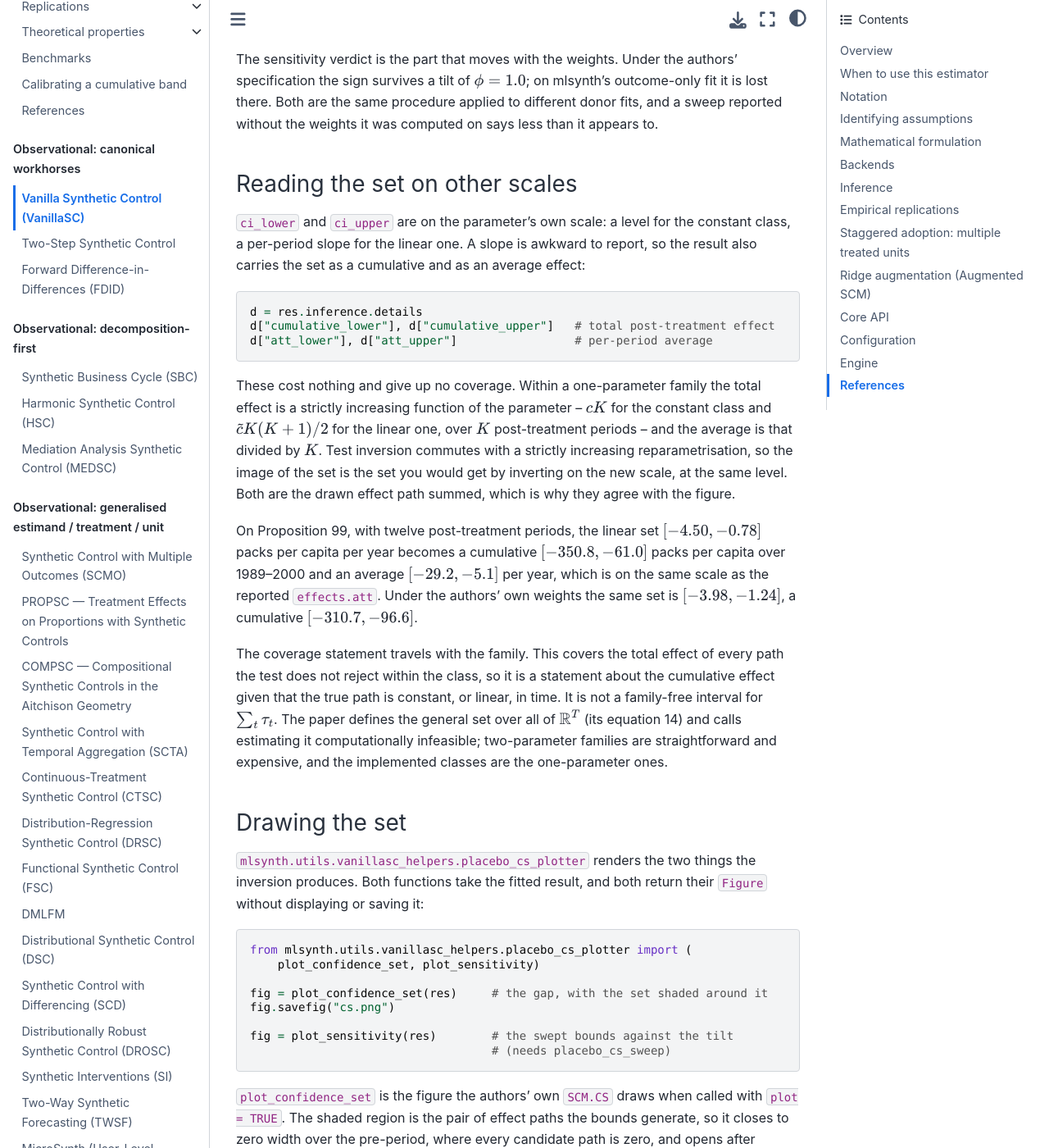
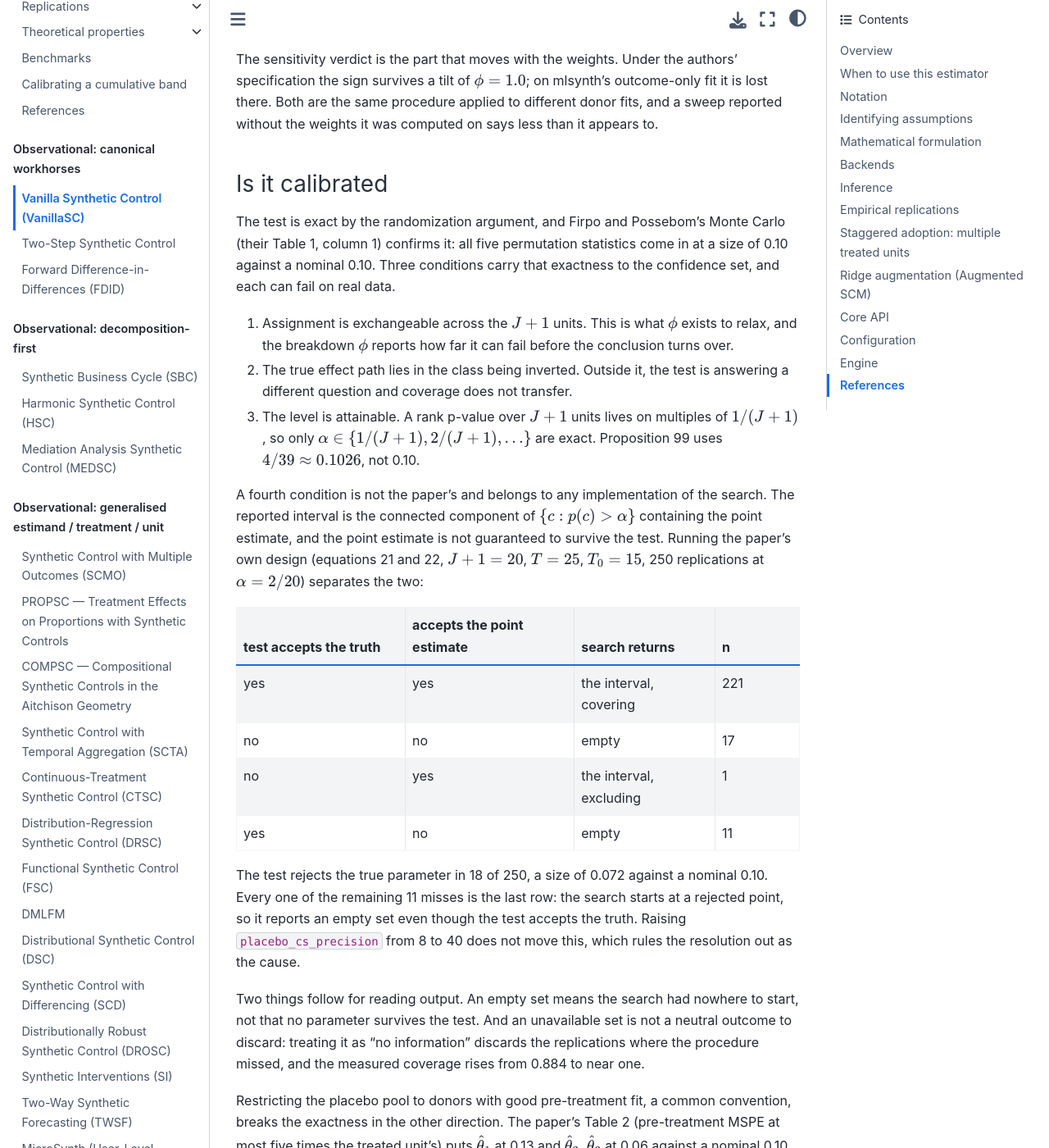
Before and after one commit to jgreathouse9/mlsynth, a Sphinx documentation site: the page built from docs/vanillasc.rst, in a window 1280 px wide and 1400 px high, scrolled down 28910 px. Shown: the whole window at 82% size. Built offline with Sphinx 7.4.7 and the Sphinx Book theme 1.1.4, drawn with Linux system fonts in a browser that asks for light colours; pages that are not in the unit, such as notebooks, are missing from menus; some of the changed text lies outside the part shown.

Commit message:
docs: what the placebo-inverted set's coverage rests on, and where it leaks
Four conditions, three of them the paper's. Exchangeable assignment, which phi
relaxes and the breakdown phi measures. The true path lying in the class being
inverted. An attainable level, since a rank p-value over J+1 units lives on
multiples of 1/(J+1), which is why Prop 99 uses 4/39 and not 0.10. Firpo and
Possebom's Table 1 pins the test itself at a size of 0.10 against a nominal 0.10.

The fourth belongs to the search. Running the paper's design (equations 21-22,
J+1 = 20, T = 25, T0 = 15, 250 replications at alpha = 2/20) separates it from
the test: the test rejects the true parameter in 18 of 250, a size of 0.072, and
every one of the 11 further misses is a replication where the test accepts the
truth but rejects the point estimate the search starts from, so an empty set is
reported. Sweeping precision from 8 to 40 does not move it.

Two readings follow. An empty set means the search had nowhere to start, not
that no parameter survives. And an unavailable set is not neutral: counting it
as no information discards exactly the replications where the procedure missed,
and measured coverage goes from 0.884 to near one.

Table 2's donor filtering is the other direction: restricting placebos to good
pre-fit units moves size to 0.13 and 0.06. placebo_cs does no such filtering.

Co-Authored-By: Claude Opus 5 <noreply@anthropic.com>
Claude-Session: https://claude.ai/code/session_01SoqPWPcpAcqUy8PQa5PocM

```diff
--- a/docs/vanillasc.rst
+++ b/docs/vanillasc.rst
@@ -1464,6 +1464,74 @@ authors' specification the sign survives a tilt of :math:`\phi = 1.0`; on
 mlsynth's outcome-only fit it is lost there. Both are the same procedure
 applied to different donor fits, and a sweep reported without the weights it
 was computed on says less than it appears to.
+
+Is it calibrated
+^^^^^^^^^^^^^^^^
+
+The test is exact by the randomization argument, and Firpo and Possebom's
+Monte Carlo (their Table 1, column 1) confirms it: all five permutation
+statistics come in at a size of 0.10 against a nominal 0.10. Three conditions
+carry that exactness to the confidence set, and each can fail on real data.
+
+1. Assignment is exchangeable across the :math:`J+1` units. This is what
+   :math:`\phi` exists to relax, and the breakdown :math:`\phi` reports how far
+   it can fail before the conclusion turns over.
+2. The true effect path lies in the class being inverted. Outside it, the test
+   is answering a different question and coverage does not transfer.
+3. The level is attainable. A rank p-value over :math:`J+1` units lives on
+   multiples of :math:`1/(J+1)`, so only :math:`\alpha \in \{1/(J+1),
+   2/(J+1), \ldots\}` are exact. Proposition 99 uses :math:`4/39 \approx
+   0.1026`, not 0.10.
+
+A fourth condition is not the paper's and belongs to any implementation of the
+search. The reported interval is the connected component of :math:`\{c : p(c)
+> \alpha\}` containing the point estimate, and the point estimate is not
+guaranteed to survive the test. Running the paper's own design (equations 21 and
+22, :math:`J+1 = 20`, :math:`T = 25`, :math:`T_0 = 15`, 250 replications at
+:math:`\alpha = 2/20`) separates the two:
+
+.. list-table::
+   :header-rows: 1
+   :widths: 30 30 25 15
+
+   * - test accepts the truth
+     - accepts the point estimate
+     - search returns
+     - n
+   * - yes
+     - yes
+     - the interval, covering
+     - 221
+   * - no
+     - no
+     - empty
+     - 17
+   * - no
+     - yes
+     - the interval, excluding
+     - 1
+   * - yes
+     - no
+     - empty
+     - 11
+
+The test rejects the true parameter in 18 of 250, a size of 0.072 against a
+nominal 0.10. Every one of the remaining 11 misses is the last row: the search
+starts at a rejected point, so it reports an empty set even though the test
+accepts the truth. Raising ``placebo_cs_precision`` from 8 to 40 does not move
+this, which rules the resolution out as the cause.
+
+Two things follow for reading output. An empty set means the search had nowhere
+to start, not that no parameter survives the test. And an unavailable set is not
+a neutral outcome to discard: treating it as "no information" discards the
+replications where the procedure missed, and the measured coverage rises from
+0.884 to near one.
+
+Restricting the placebo pool to donors with good pre-treatment fit, a common
+convention, breaks the exactness in the other direction. The paper's Table 2
+(pre-treatment MSPE at most five times the treated unit's) puts
+:math:`\hat\theta_1` at 0.13 and :math:`\hat\theta_2`, :math:`\hat\theta_3`
+at 0.06 against a nominal 0.10. ``placebo_cs`` does no such filtering.
 
 Reading the set on other scales
 ^^^^^^^^^^^^^^^^^^^^^^^^^^^^^^^
```
